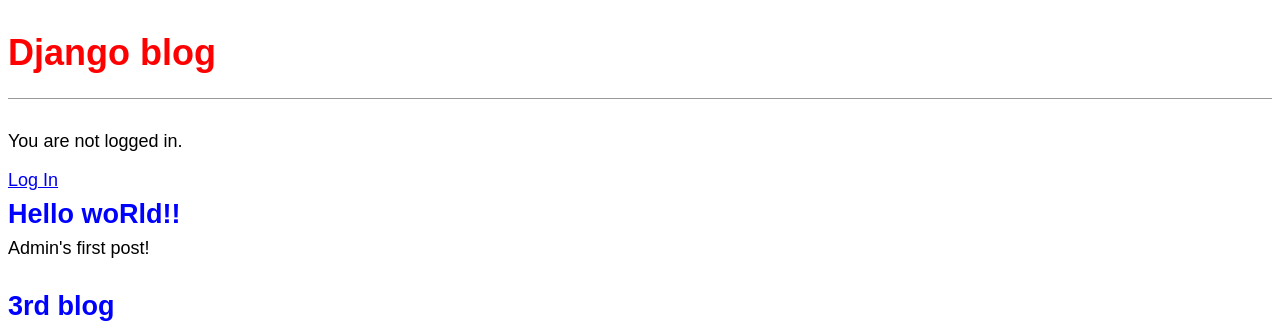
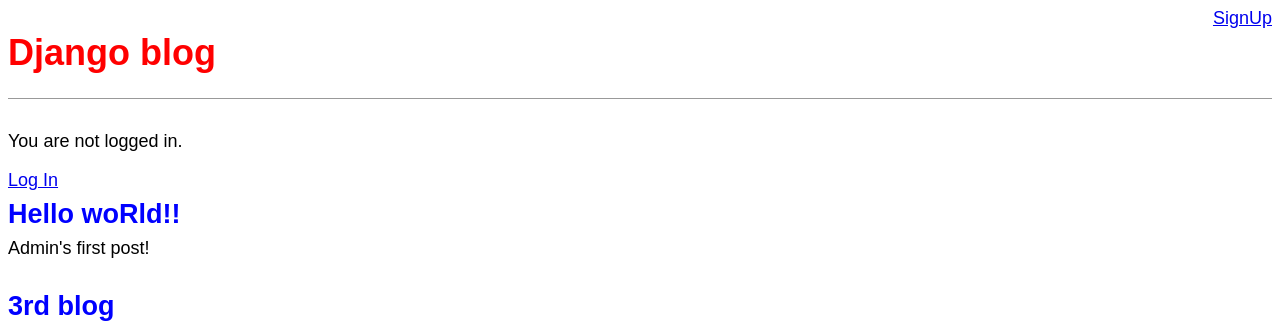
Before and after one commit to swapnana86/blog, a Django app: page / in a window 1280 px wide. Shown: the top 325 px of the page. Run offline with Django 4.2, Linux system fonts and the light colour scheme; data comes from the database, SQL or seed files in the repository.

Commit message:
Signup link added

```diff
--- a/templates/base.html
+++ b/templates/base.html
@@ -11,10 +11,13 @@
 <header>
 <div class="nav-left">
 <h1><a href="{% url 'home' %}">Django blog</a></h1>
+
 </div>
 {% if user.is_authenticated %}
     <div class="nav-right">
         <a href="{% url 'post_new' %}">+ New Blog Post</a>
+{% else%}
+        <a href="{% url 'signup' %}">SignUp</a>
     </div>
 {% endif %}
 </header>
```
